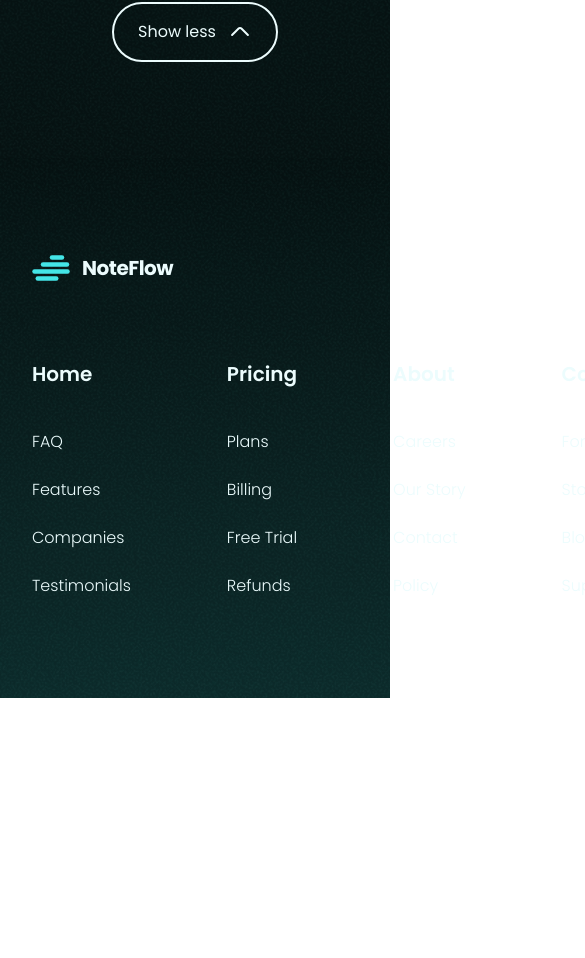
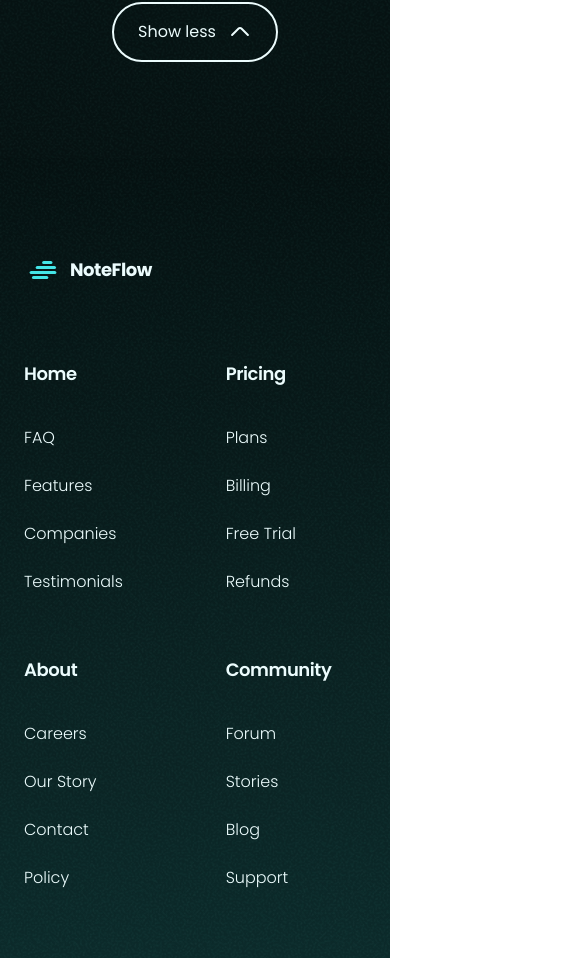
Before and after one commit to Jisap/NoteFlowApp, a React (Vite) app: page / in a window 390 px wide. Shown: the part 7020-7978 px from the top of the page, 585 px wide, since content can reach past the window. Before the commit the page ends 7718 px from the top, so only its background shows below. Built offline with nearby package versions, Linux system fonts and the light colour scheme.

Commit message:
Enhance Footer component for improved mobile responsiveness

```diff
--- a/src/components/sections/Footer.jsx
+++ b/src/components/sections/Footer.jsx
@@ -7,24 +7,24 @@ import Logo from "../icons/Logo"
 const Footer = () => {
   return (
     <footer className="bg-gradient-to-bottom">
-      <div className="m-auto flex max-w-[90rem] justify-between px-24 py-32 max-xl:px-16 max-xl:py-24 max-lg:grid max-lg:gap-y-18 max-lg:px-8">
+      <div className="m-auto flex max-w-[90rem] justify-between px-24 py-32 max-xl:px-16 max-xl:py-24 max-lg:grid max-lg:gap-y-18 max-lg:px-8 max-md:px-6 max-sm:pb-16">
         <div className="">
-          <a href="#" className="flex items-center gap-x-3">
+          <a href="#" className="flex items-center gap-x-3 max-md:gap-x-2">
             <Logo
-              className="stroke-primary-500"
+              className="stroke-primary-500 max-md:h-5"
               width={4.5}
               alt="NoteFlow logo icon"
             />
-            <p className="text-primary-50 text-xl font-bold tracking-tight">
+            <p className="text-primary-50 text-xl font-bold tracking-tight max-md:text-lg/8">
               NoteFlow
             </p>
           </a>
         </div>
 
-        <div className="grid grid-cols-[repeat(4,max-content)] gap-x-24 max-xl:gap-x-18 max-lg:gap-x-24">
+        <div className="grid grid-cols-[repeat(4,max-content)] gap-x-24 max-xl:gap-x-18 max-lg:gap-x-24 max-md:grid-cols-2 max-md:gap-y-14">
           {footerCols.map((col) => (
             <div key={col.id}>
-              <p className="text-primary-50 mb-8 text-xl/loose font-semibold">
+              <p className="text-primary-50 mb-8 text-xl/loose font-semibold max-md:text-lg/8 max-md:tracking-tight">
                 {col.category}
               </p>
               <ul className="flex flex-col gap-y-4">
```
